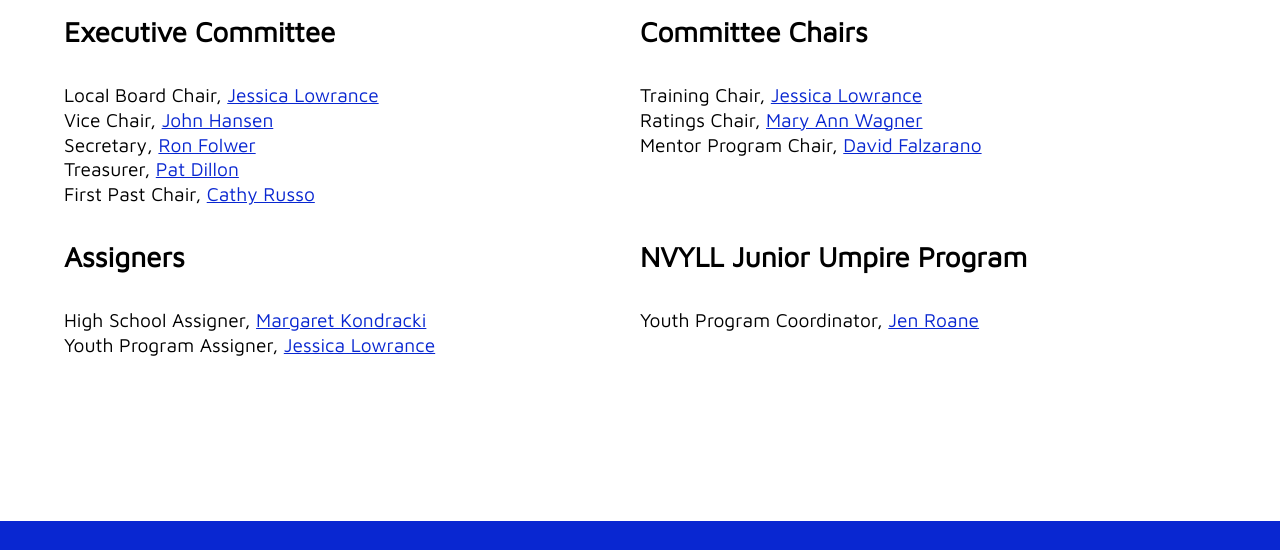
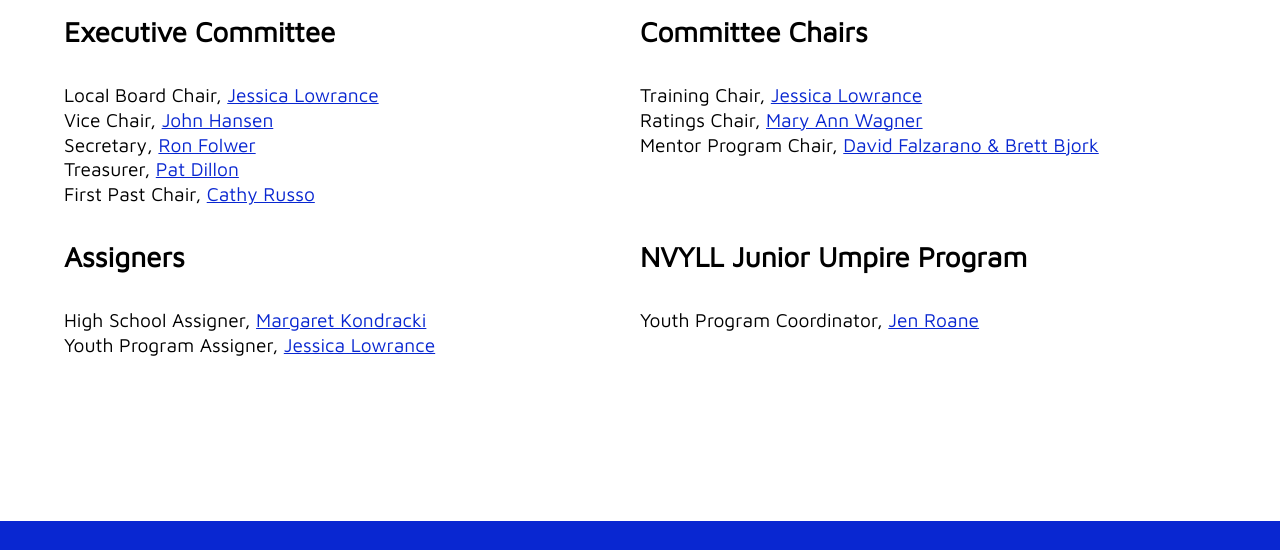
Before and after one commit to maflanig/WLUA, an Eleventy site: page src/about.md in a window 1280 px wide. Shown: the part 900-1450 px from the top of the page. Built offline with nearby package versions, Linux system fonts and the light colour scheme; Eleventy itself is replaced by a stand-in of ours; files that its build step writes are made by us from their sources.

Commit message:
Update mentor email

```diff
--- a/src/_includes/layouts/about.html
+++ b/src/_includes/layouts/about.html
@@ -23,7 +23,7 @@
             <ul>
                 <li>Training Chair, <a href="mailto:Chair@WLUAOfficials.com">Jessica Lowrance</a></li>
                 <li>Ratings Chair, <a href="mailto:Ratings@WLUAofficials.com">Mary Ann Wagner</a></li>
-                <li>Mentor Program Chair, <a href="mailto:dfalz1492@gmail.com">David Falzarano</a>
+                <li>Mentor Program Chair, <a href="mailto:Mentor@WLUAOfficials.com">David Falzarano & Brett Bjork</a>
                 </li>
             </ul>
         </div>
```
